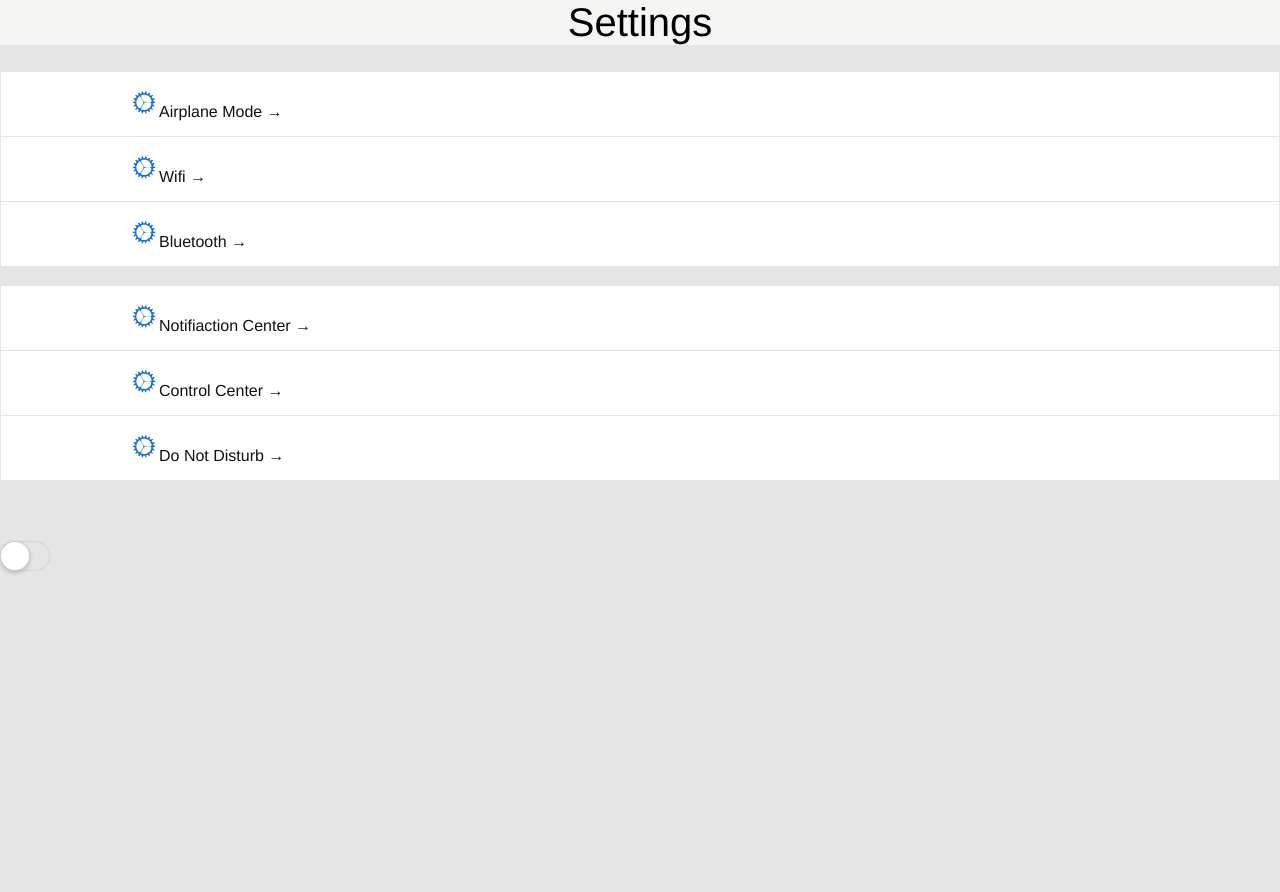
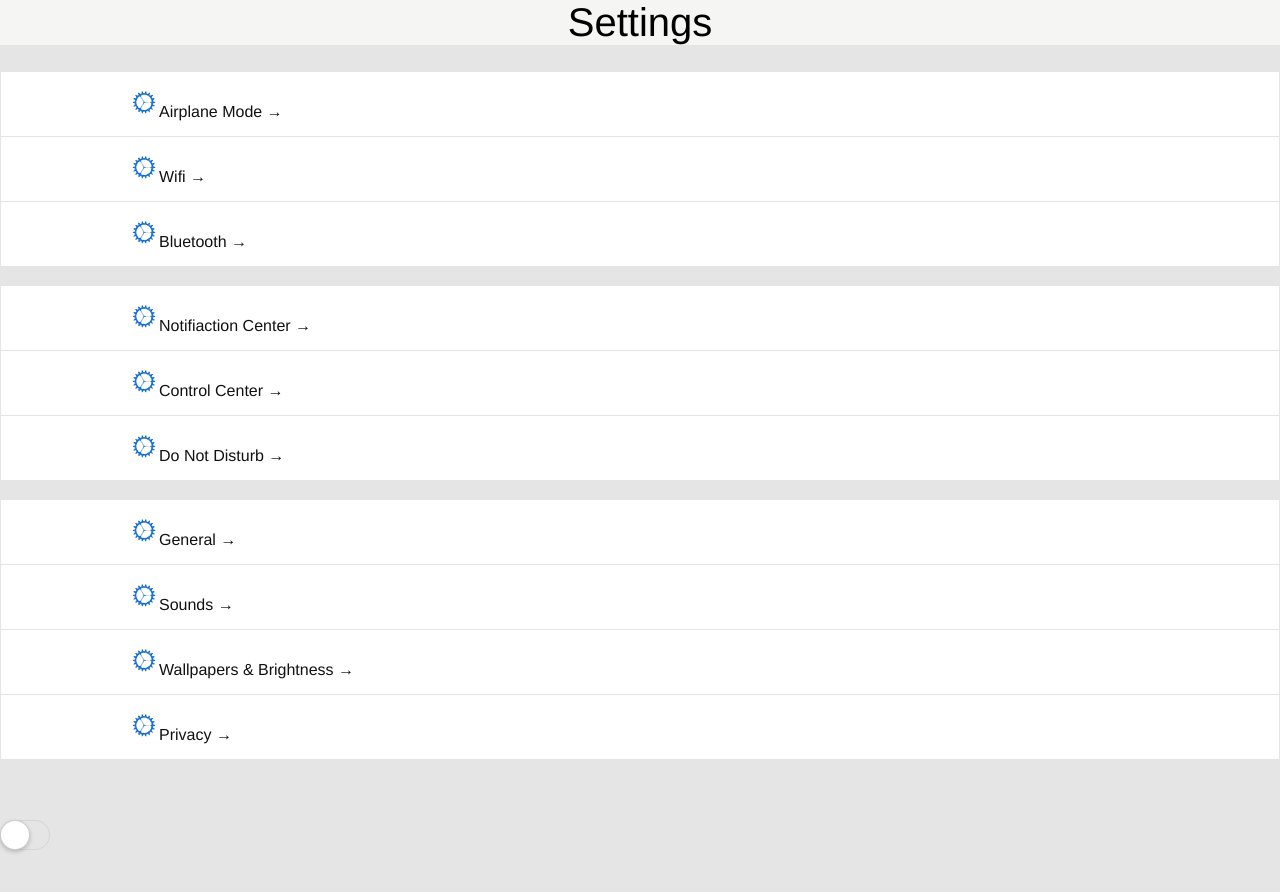
Before and after one commit to boffnoff/boffnoff.github.com, a Jekyll site: the page beta/index.html, which Jekyll copies as it is, in a window 1280 px wide. Shown: the top 892 px of the page. Built offline with Jekyll 4.4.1, drawn with Linux system fonts in a browser that asks for light colours.

Commit message:
added 3rd lot

```diff
--- a/beta/index.html
+++ b/beta/index.html
@@ -28,11 +28,13 @@
         <img src="general.png" alt="Cog Icon" height="30" width="30">Airplane Mode &rarr;</p>
 
 
-    <p  onclick="location.href='#';" style="cursor: pointer;">
+
+
+    <p onclick="location.href='#';" style="cursor: pointer;">
         <img src="general.png" alt="Cog Icon" height="30" width="30">Wifi &rarr;</p>
 
 
-    <p  onclick="location.href='#';" style="cursor: pointer;">
+    <p onclick="location.href='#';" style="cursor: pointer;">
         <img src="general.png" alt="Cog Icon" height="30" width="30">Bluetooth &rarr;</p>
 
     </div>
@@ -45,14 +47,39 @@
         <img src="general.png" alt="Cog Icon" height="30" width="30">Notifiaction Center &rarr;</p>
 
 
-      <p  onclick="location.href='#';" style="cursor: pointer;">
+      <p onclick="location.href='#';" style="cursor: pointer;">
         <img src="general.png" alt="Cog Icon" height="30" width="30">Control Center &rarr;</p>
 
 
-      <p  onclick="location.href='#';" style="cursor: pointer;">
+      <p onclick="location.href='#';" style="cursor: pointer;">
         <img src="general.png" alt="Cog Icon" height="30" width="30">Do Not Disturb &rarr;</p>
 
     </div>
+
+    <br>
+
+    <div class="general">
+
+      <p onclick="location.href='#';" style="cursor: pointer;">
+        <img src="general.png" alt="Cog Icon" height="30" width="30">General &rarr;</p>
+
+
+      <p onclick="location.href='#';" style="cursor: pointer;">
+        <img src="general.png" alt="Cog Icon" height="30" width="30">Sounds &rarr;</p>
+
+
+      <p onclick="location.href='#';" style="cursor: pointer;">
+        <img src="general.png" alt="Cog Icon" height="30" width="30">Wallpapers & Brightness &rarr;</p>
+
+      <p onclick="location.href='#';" style="cursor: pointer;">
+        <img src="general.png" alt="Cog Icon" height="30" width="30">Privacy &rarr;</p>
+
+    </div>
+
+
+
+
+
 
 </div>
     <br>
@@ -60,8 +87,8 @@
     <br>
     <input type="checkbox" name="toggle" id="toggle">
 <label for="toggle"></label>
-
-
-
+    <!--
+ http://stackoverflow.com/questions/4032850/html-css-how-to-put-text-both-right-and-left-aligned-in-a-paragraph
+    -->
 </body>
 </html>
```
